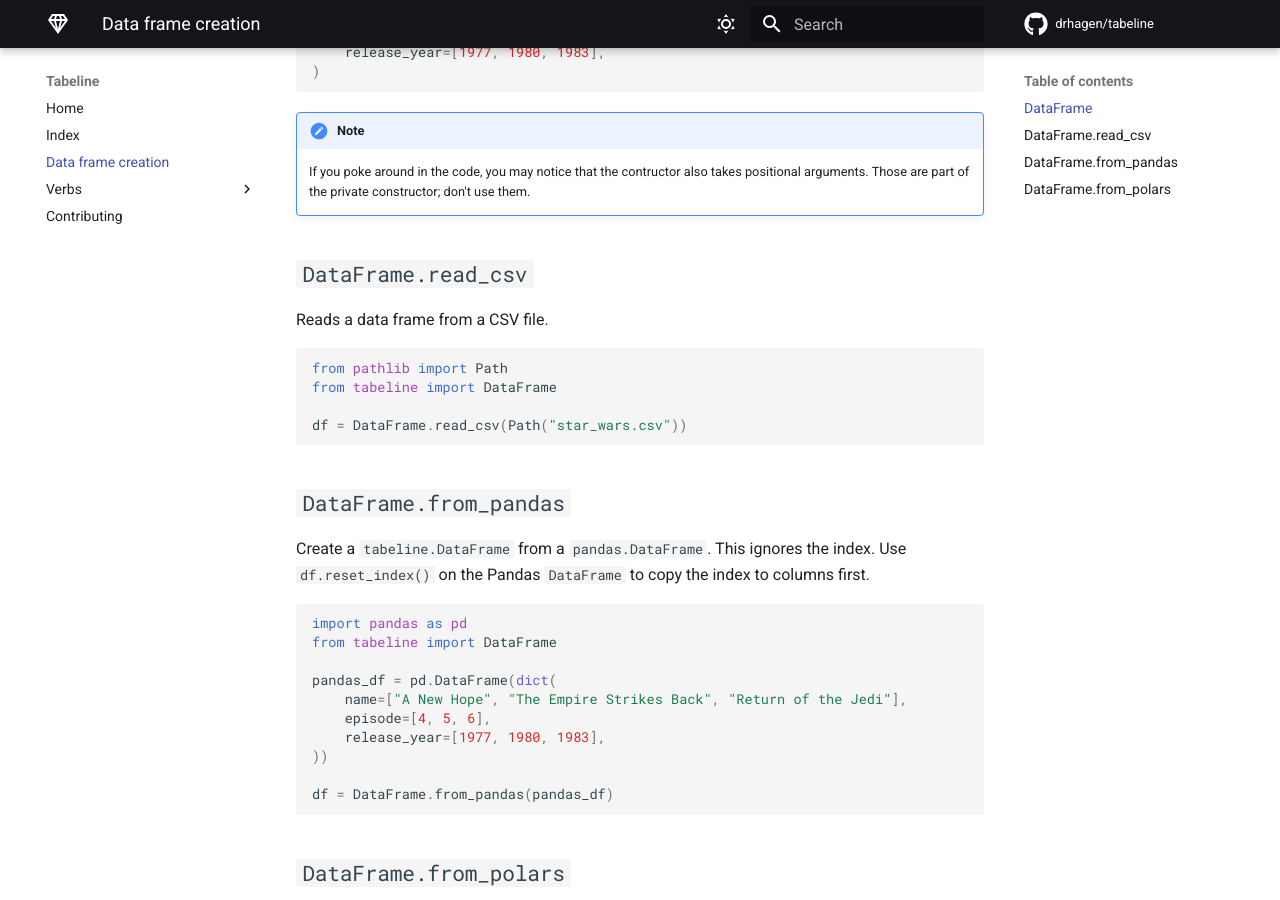
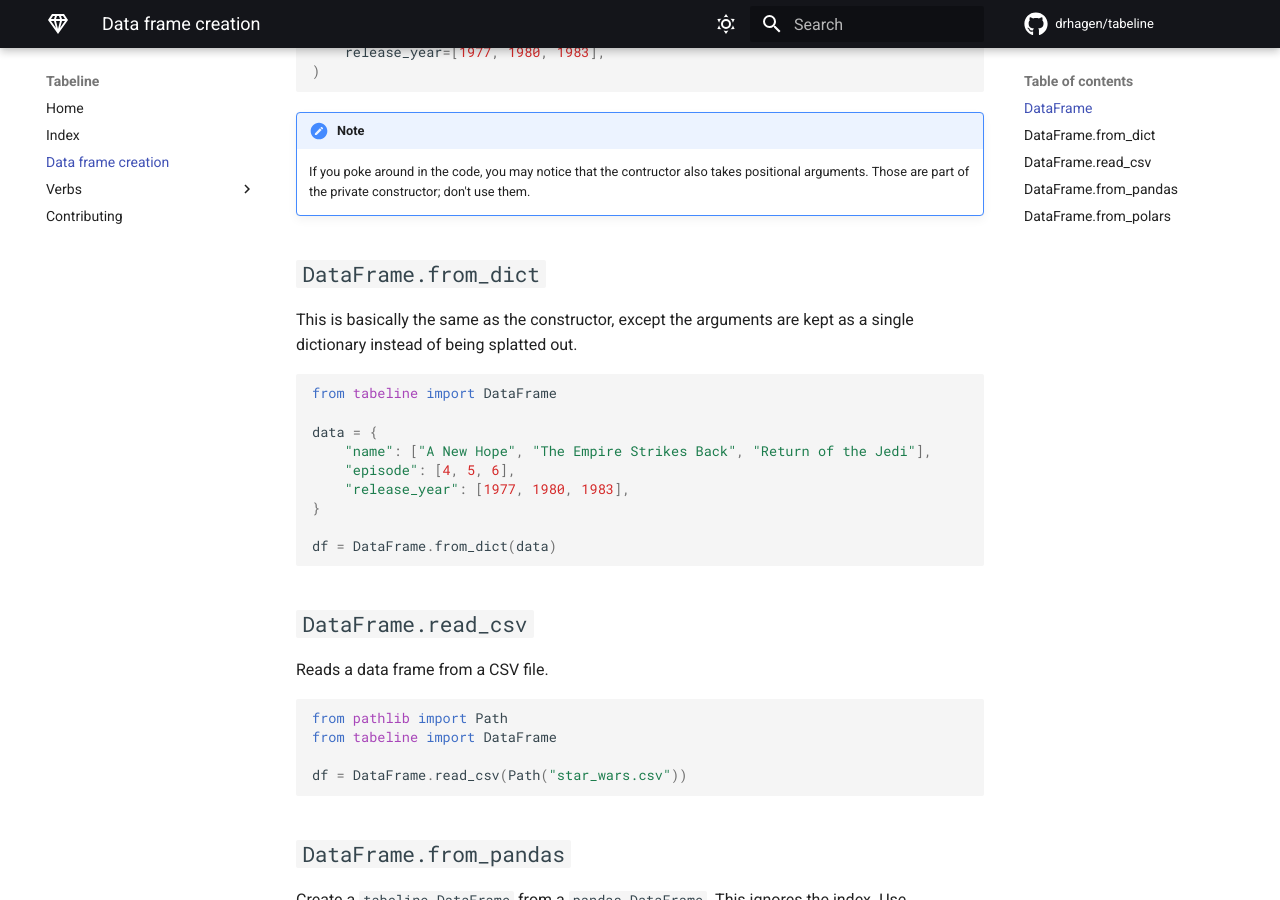
Before and after one commit to drhagen/tabeline, an MkDocs documentation site: the page built from docs/creation.md, in a window 1280 px wide and 900 px high, scrolled down 570 px. Built offline with MkDocs 1.6.1 and Material for MkDocs 9.7.7, drawn with Linux system fonts in a browser that asks for light colours; comment, search, counter and statistics services are not loaded.

Commit message:
Add missing from_dict docs

````diff
--- a/docs/creation.md
+++ b/docs/creation.md
@@ -23,6 +23,22 @@ df = DataFrame(
 
     If you poke around in the code, you may notice that the contructor also takes positional arguments. Those are part of the private constructor; don't use them.
 
+
+## `DataFrame.from_dict`
+
+This is basically the same as the constructor, except the arguments are kept as a single dictionary instead of being splatted out.
+
+```python
+from tabeline import DataFrame
+
+data = {
+    "name": ["A New Hope", "The Empire Strikes Back", "Return of the Jedi"],
+    "episode": [4, 5, 6],
+    "release_year": [1977, 1980, 1983],
+}
+
+df = DataFrame.from_dict(data)
+```
 
 ## `DataFrame.read_csv`
 
````
Also changed, not shown: docs/summary.md (+1 -0 lines).
